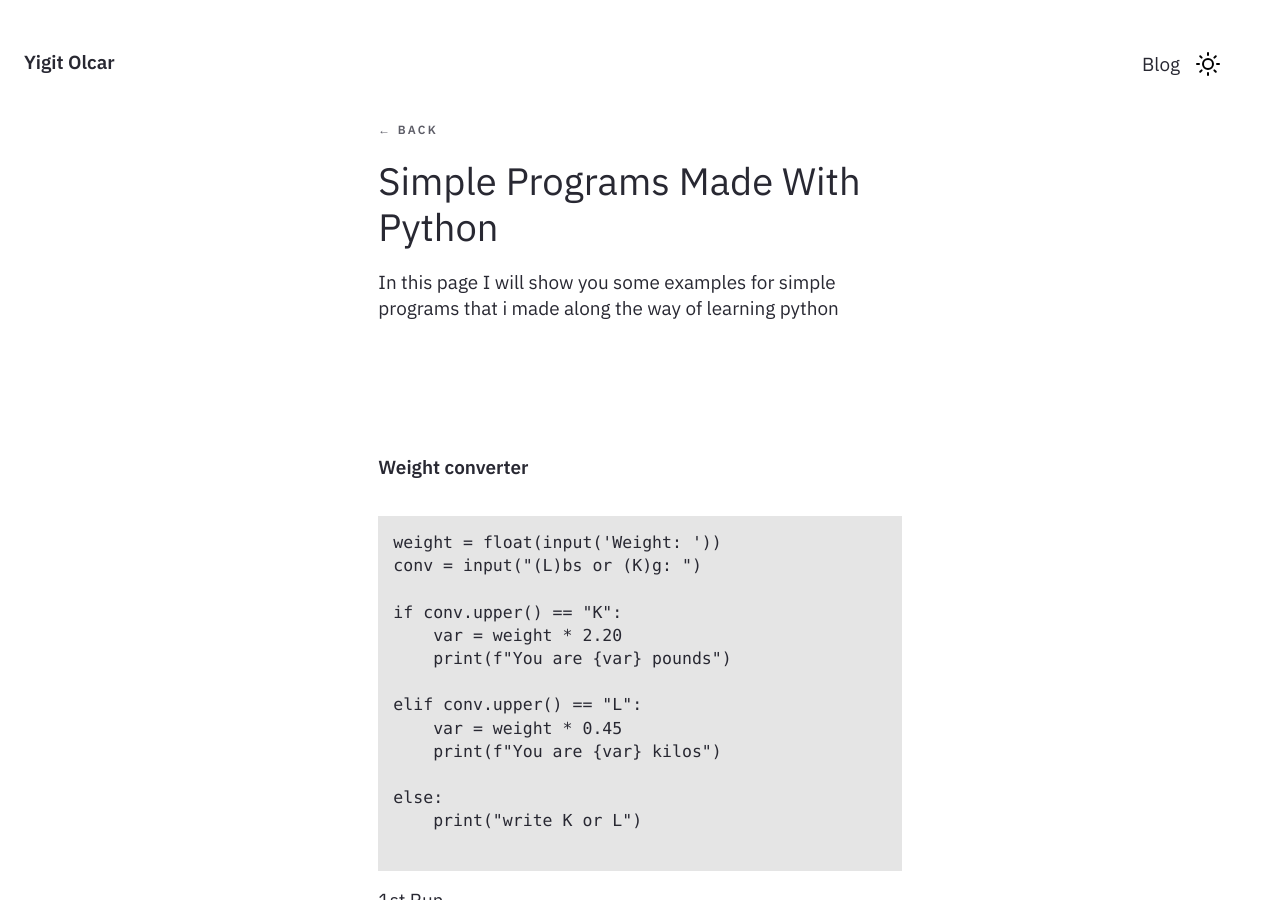
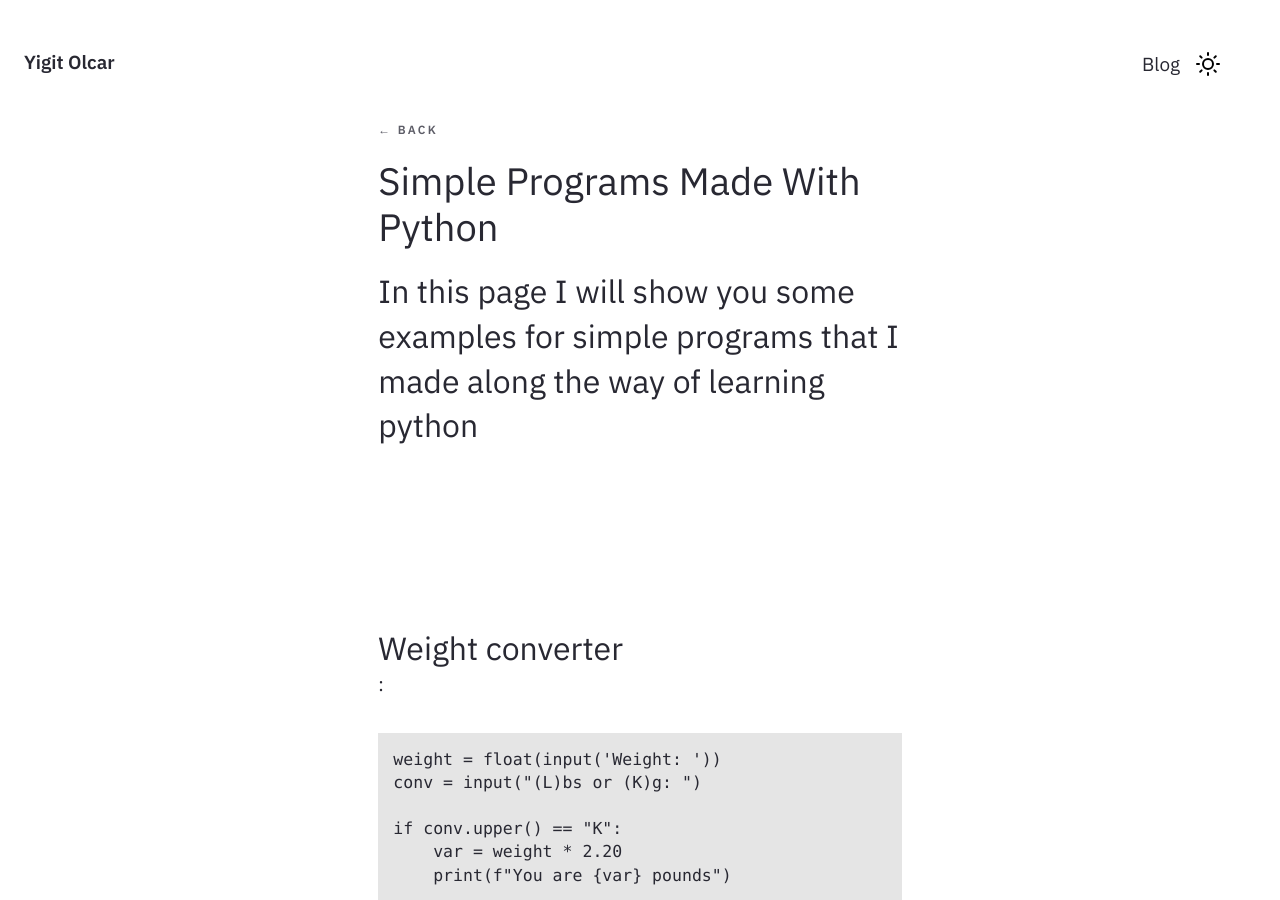
Before and after one commit to RedStoutheart/redstoutheart.github.io, a Jekyll site: the page built from _notes/Public/Simple Programs Made with Python.md, in a window 1280 px wide and 900 px high. Built offline with Jekyll 4.4.1, drawn with Linux system fonts in a browser that asks for light colours.

Commit message:
General Font Size Update

````diff
--- a/_notes/Public/Simple Programs Made with Python.md
+++ b/_notes/Public/Simple Programs Made with Python.md
@@ -3,10 +3,10 @@ title: Simple Programs Made With Python
 feed: show
 date: 23-10-2023
 ---
-In this page I will show you some examples for simple programs that i made along the way of learning python
+<font size="+3">In this page I will show you some examples for simple programs that I made along the way of learning python</font>
 <br><br><br><br><br><br>
-**Weight converter**
-
+<font size="+3">Weight converter</font>:
+<br>
 ```
 weight = float(input('Weight: '))
 conv = input("(L)bs or (K)g: ")
@@ -43,8 +43,8 @@ Write K or L!
 ```
 
 ********
-**Car Engine Game:**
-
+<font size="+3">Car Engine Game:</font>
+<br>
 ```
 command = ''
 s_tarted = False
````
Also changed, not shown: _notes/Public/My Python Adventure.md (+3 -3 lines).
